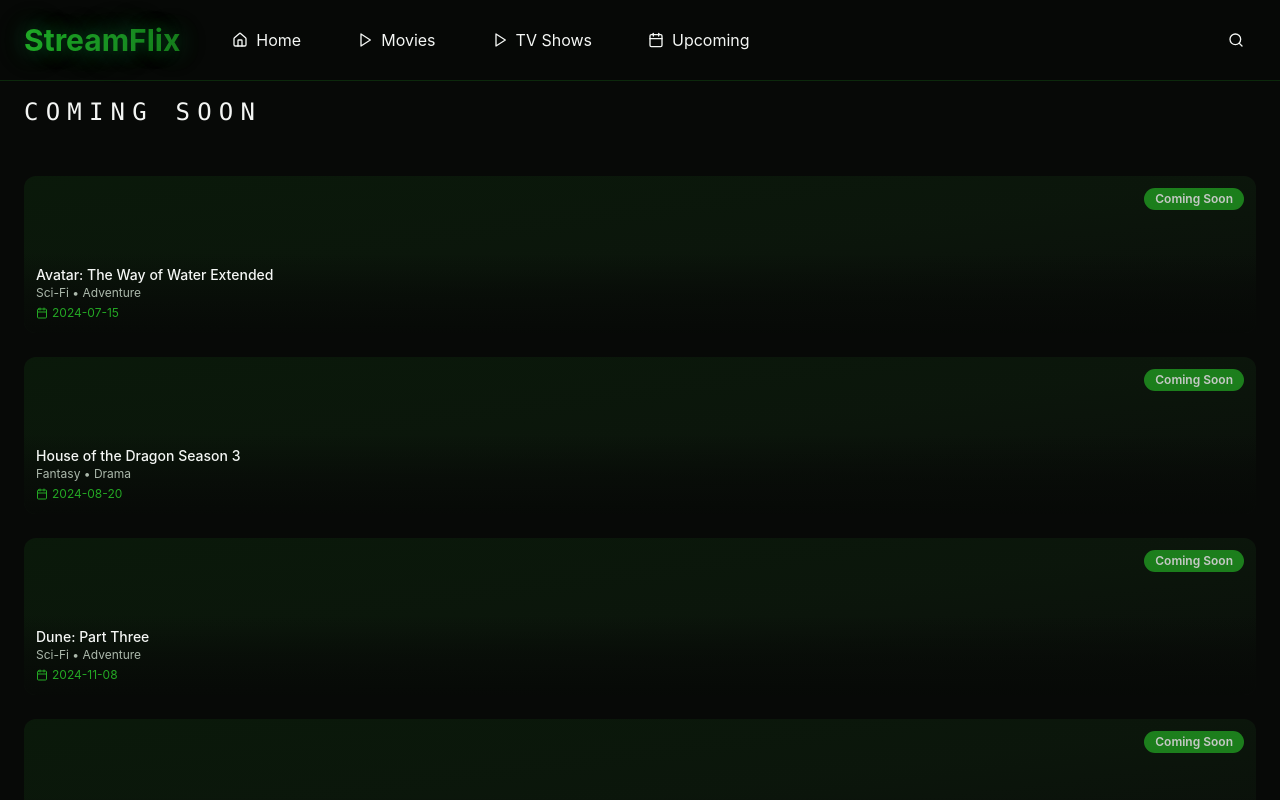
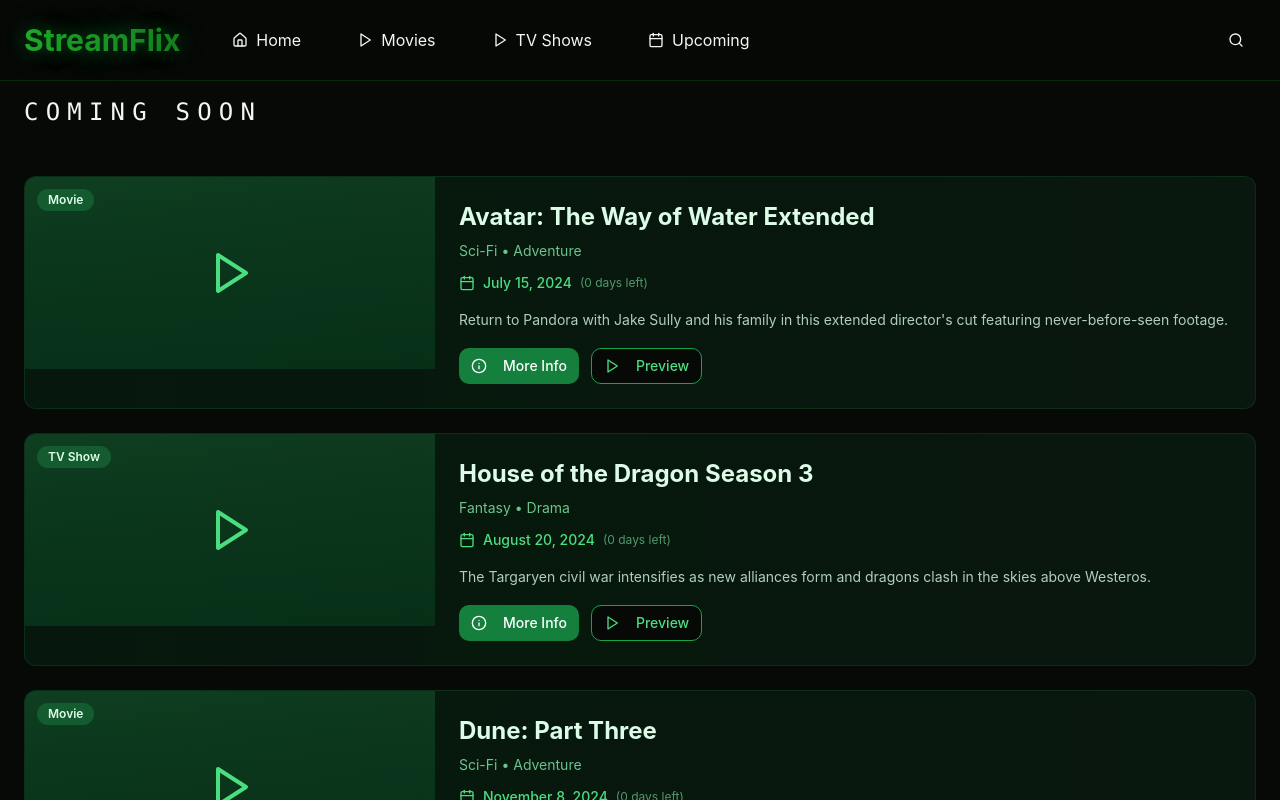
Before and after one commit to user0045/jade-stream-nexus-67, a React (Vite) app: page /upcoming in a window 1280 px wide. Shown: the top 800 px of the page. Built offline with nearby package versions, Linux system fonts and the light colour scheme.

Commit message:
Refactor: Implement new UpcomingCard component
Implement the new UpcomingCard component as specified in the prompt.

```diff
--- a/src/components/UpcomingCard.tsx
+++ b/src/components/UpcomingCard.tsx
@@ -1,141 +1,157 @@
 
-import { Play, Info, Calendar } from "lucide-react";
+import { Calendar, Play, Info } from "lucide-react";
 import { Button } from "@/components/ui/button";
 import { Badge } from "@/components/ui/badge";
-import { useNavigate } from "react-router-dom";
 import { useState } from "react";
 import InfoCard from "./InfoCard";
 
 interface UpcomingCardProps {
-  id?: number;
   title: string;
-  description?: string;
   genre: string;
-  rating: string;
   releaseDate: string;
-  year?: string;
-  image?: string;
-  status?: string;
-  type?: "movie" | "tv";
+  description: string;
+  type: "movie" | "tv";
   thumbnailUrl?: string;
   trailerUrl?: string;
 }
 
 const UpcomingCard = ({
-  id,
   title,
+  genre,
+  releaseDate,
   description,
-  genre,
-  rating,
-  releaseDate,
-  year,
-  image,
-  status = "Coming Soon",
   type,
   thumbnailUrl,
   trailerUrl
 }: UpcomingCardProps) => {
-  const navigate = useNavigate();
   const [showInfoCard, setShowInfoCard] = useState(false);
 
-  const handlePlay = () => {
-    navigate('/player', {
-      state: {
-        title,
-        description: description || `Get ready for ${title}. This upcoming ${genre.toLowerCase()} promises to deliver exceptional entertainment.`,
-        duration: "2h 30m",
-        videoUrl: trailerUrl
+  const formatDate = (dateString: string) => {
+    const date = new Date(dateString);
+    return date.toLocaleDateString('en-US', {
+      year: 'numeric',
+      month: 'long',
+      day: 'numeric'
+    });
+  };
+
+  const getDaysUntilRelease = (dateString: string) => {
+    const releaseDate = new Date(dateString);
+    const today = new Date();
+    const diffTime = releaseDate.getTime() - today.getTime();
+    const diffDays = Math.ceil(diffTime / (1000 * 60 * 60 * 24));
+    return diffDays > 0 ? diffDays : 0;
+  };
+
+  const handlePlayTrailer = () => {
+    if (trailerUrl) {
+      window.open(trailerUrl, '_blank');
+    } else {
+      // Fallback to generic play action
+      console.log(`Playing trailer for ${title}`);
     }
-    });
   };
 
   const handleMoreInfo = () => {
     setShowInfoCard(true);
   };
 
+  const releaseYear = new Date(releaseDate).getFullYear().toString();
+
   return (
     <>
-      <div className="group relative min-w-[280px] h-[157px] bg-gradient-to-br from-primary/10 via-accent/20 to-secondary/30 rounded-lg overflow-hidden cursor-pointer transition-all duration-500 hover:scale-110 hover:z-30 hover:shadow-2xl hover:shadow-primary/20">
-        {/* Base content always visible */}
-        <div className="absolute bottom-0 left-0 right-0 p-3 bg-gradient-to-t from-background/95 via-background/60 to-transparent">
-          <h3 className="text-sm font-medium text-foreground truncate">{title}</h3>
-          <p className="text-xs text-muted-foreground truncate">{genre}</p>
-          <div className="flex items-center gap-1 text-xs text-primary mt-1">
-            <Calendar className="h-3 w-3" />
-            <span>{releaseDate}</span>
+      <div className="group relative bg-gradient-to-r from-green-950/40 to-green-900/20 rounded-lg overflow-hidden border border-green-800/30 hover:border-green-600/50 transition-all duration-300 hover:shadow-2xl hover:shadow-green-500/20">
+        {/* Shine effect */}
+        <div className="absolute inset-0 bg-gradient-to-r from-transparent via-green-400/10 to-transparent opacity-0 group-hover:opacity-100 transition-opacity duration-500 transform -skew-x-12 group-hover:animate-shimmer"></div>
+
+        <div className="flex">
+          {/* Thumbnail - Left 1/3 */}
+          <div className="w-1/3 h-48 bg-gradient-to-br from-green-800/50 to-green-900/50 flex items-center justify-center relative overflow-hidden">
+            {thumbnailUrl ? (
+              <img
+                src={thumbnailUrl}
+                alt={title}
+                className="w-full h-full object-cover"
+                onError={(e) => {
+                  e.currentTarget.style.display = 'none';
+                  e.currentTarget.nextElementSibling?.classList.remove('hidden');
+                }}
+              />
+            ) : null}
+            <div className={`absolute inset-0 bg-gradient-to-t from-green-950/80 to-transparent flex items-center justify-center ${thumbnailUrl ? 'hidden' : ''}`}>
+              <div className="text-green-400 z-10">
+                <Play className="h-12 w-12" />
               </div>
             </div>
-
-        {/* Status badge */}
             <Badge
               variant="secondary"
-          className="absolute top-3 right-3 bg-primary/90 text-primary-foreground opacity-80 group-hover:opacity-100"
+              className="absolute top-3 left-3 bg-green-800/80 text-green-100 hover:bg-green-700/80"
             >
-          {status}
+              {type === "movie" ? "Movie" : "TV Show"}
             </Badge>
-
-        {/* Hover overlay */}
-        <div className="absolute inset-0 bg-background/95 backdrop-blur-sm opacity-0 group-hover:opacity-100 transition-all duration-300 flex flex-col justify-between p-4 border border-primary/20">
-          {/* Top section */}
-          <div>
-            <h3 className="text-base font-semibold text-foreground mb-1 line-clamp-2">{title}</h3>
-            <p className="text-sm text-muted-foreground mb-2">{genre}</p>
-            <div className="flex items-center gap-2 text-xs text-muted-foreground mb-3">
-              <span className="bg-accent/80 px-2 py-1 rounded text-xs">{rating}</span>
-              <span>{year || new Date(releaseDate).getFullYear()}</span>
-              <span className="text-primary font-semibold">★ {(8.1 + Math.random() * 1.8).toFixed(1)}</span>
-            </div>
-            <div className="flex items-center gap-1 text-xs text-primary mb-3">
-              <Calendar className="h-3 w-3" />
-              <span>{releaseDate}</span>
-            </div>
           </div>
 
-          {/* Bottom section with controls */}
+          {/* Content - Right 2/3 */}
+          <div className="w-2/3 p-6 flex flex-col justify-between">
             <div>
-            <div className="flex items-center gap-2 mb-3">
+              <div className="flex items-start justify-between mb-2">
+                <h3 className="text-2xl font-bold text-green-100 group-hover:text-green-300 transition-colors duration-300">
+                  {title}
+                </h3>
+              </div>
+
+              <p className="text-green-300/80 text-sm mb-3">{genre}</p>
+
+              <div className="flex items-center gap-2 mb-4 text-green-400">
+                <Calendar className="h-4 w-4" />
+                <span className="text-sm font-medium">
+                  {formatDate(releaseDate)}
+                </span>
+                <span className="text-green-300/60 text-xs">
+                  ({getDaysUntilRelease(releaseDate)} days left)
+                </span>
+              </div>
+
+              <p className="text-green-100/80 text-sm leading-relaxed mb-4">
+                {description}
+              </p>
+            </div>
+
+            <div className="flex gap-3">
               <Button
                 size="sm"
-                onClick={handlePlay}
-                className="bg-primary hover:bg-primary/90 px-4 py-1.5 text-xs font-medium rounded-md transition-all duration-200 hover:scale-105"
+                onClick={handleMoreInfo}
+                className="bg-green-700 hover:bg-green-600 text-white border-0 hover:shadow-lg hover:shadow-green-500/30 transition-all duration-300"
               >
-                <Play className="mr-1 h-3 w-3" />
-                Preview
+                <Info className="h-4 w-4 mr-2" />
+                More Info
               </Button>
               <Button
-                variant="ghost"
+                variant="outline"
                 size="sm"
-                onClick={handleMoreInfo}
-                className="hover:bg-accent p-1.5 rounded-md transition-all duration-200 hover:scale-110"
+                onClick={handlePlayTrailer}
+                className="border-green-600 text-green-400 hover:bg-green-800/50 hover:text-green-300 hover:border-green-500 transition-all duration-300"
               >
-                <Info className="h-4 w-4" />
+                <Play className="h-4 w-4 mr-2" />
+                {trailerUrl ? 'Watch Trailer' : 'Preview'}
               </Button>
             </div>
           </div>
         </div>
-
-        {/* Premium glow effect */}
-        <div className="absolute inset-0 opacity-0 group-hover:opacity-100 transition-opacity duration-300 pointer-events-none">
-          <div className="absolute inset-0 bg-gradient-to-r from-primary/5 via-transparent to-primary/5 animate-shimmer"></div>
-        </div>
       </div>
 
-      {showInfoCard && (
       <InfoCard
         isOpen={showInfoCard}
         onClose={() => setShowInfoCard(false)}
         content={{
-            id,
           title,
           genre,
-            rating,
-            year: year || new Date(releaseDate).getFullYear().toString(),
-            description: description || `Get ready for ${title}. This upcoming ${genre.toLowerCase()} promises to deliver exceptional entertainment and unforgettable moments.`,
-            duration: "2h 30m",
-            videoUrl: trailerUrl
+          rating: type === "movie" ? "PG-13" : "TV-MA",
+          year: releaseYear,
+          description,
+          thumbnailUrl
         }}
       />
-      )}
     </>
   );
 };
```
Lines whose indentation alone changed are shown as unchanged.
